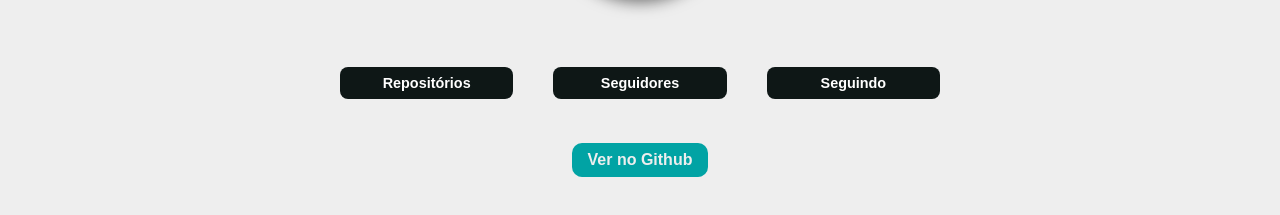
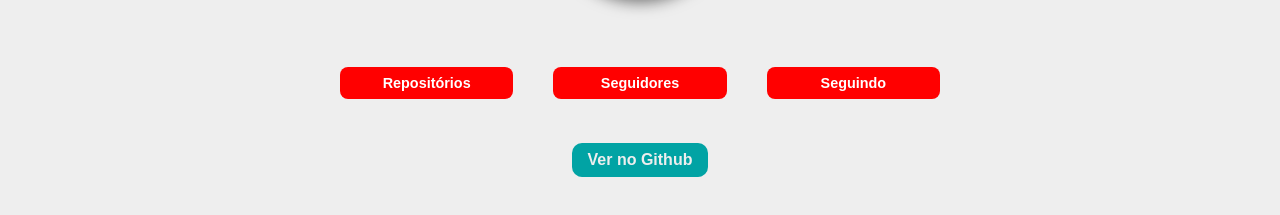
Before and after one commit to Douglasjose3/ajax, a plain HTML site: page index.html in a window 1280 px wide. Shown: the part 333-548 px from the top of the page. Drawn offline with Linux system fonts and the light colour scheme; no server answers.

Commit message:
trocando a cor para vermelho para testar as versões antigas

```diff
--- a/style.css
+++ b/style.css
@@ -1,7 +1,7 @@
 :root {
     --header-color: #01a3a4;
     --bg-color: #eee;
-    --numbers-color: #0e1716;
+    --numbers-color: #ff0000;
 }
 
 * {
```
